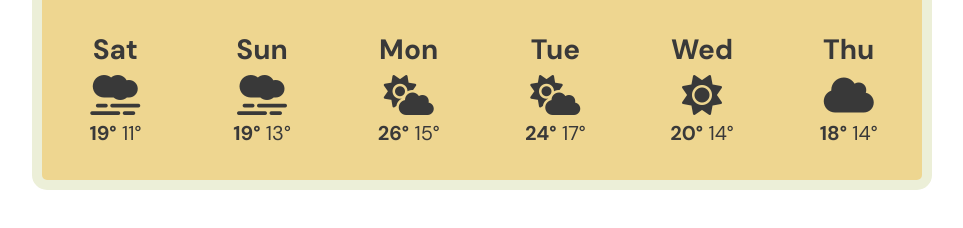
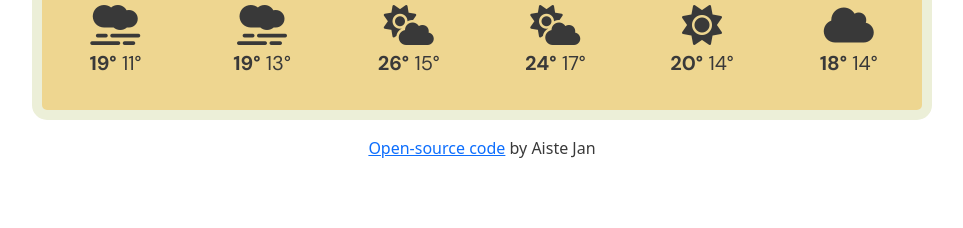
Before and after one commit to Aistjanu/WeatherApp, a plain HTML site: page index.html in a window 1280 px wide. Shown: the part 472-700 px from the top of the page, without its empty margins (158-1121 px from the left). Drawn offline with nearby package versions, Linux system fonts and the light colour scheme; no server answers.

Commit message:
Adjusted layout

```diff
--- a/index.html
+++ b/index.html
@@ -26,7 +26,8 @@
     <title>Weather App</title>
   </head>
   <body>
-    <div class="container container-sm">
+    <div class="container">
+      <div class="weather-container container-sm">
         <div class="row">
           <div class="col">
             <h1>
@@ -148,6 +149,16 @@
           </div>
         </div>
       </div>
+      <div class="row">
+        <div class="col">
+          <a href="https://github.com/Aistjanu/WeatherApp" target="_blank"
+            >Open-source code</a
+          >
+          by Aiste Jan
+        </div>
+      </div>
+    </div>
+
     <script src="src/index.js"></script>
   </body>
 </html>
--- a/src/style.css
+++ b/src/style.css
@@ -23,11 +23,11 @@ p {
   color: #393939;
   text-align: center;
 }
-.container {
+
+.weather-container {
   font-family: "DM Sans", sans-serif;
   max-width: 900px;
-  margin-top: 120px;
-  margin-bottom: 120px;
+  margin-top: 50px;
   border: solid 10px #ecefd8;
   border-radius: 15px;
   background-color: #eed690;
```
Lines whose indentation alone changed are shown as unchanged.
